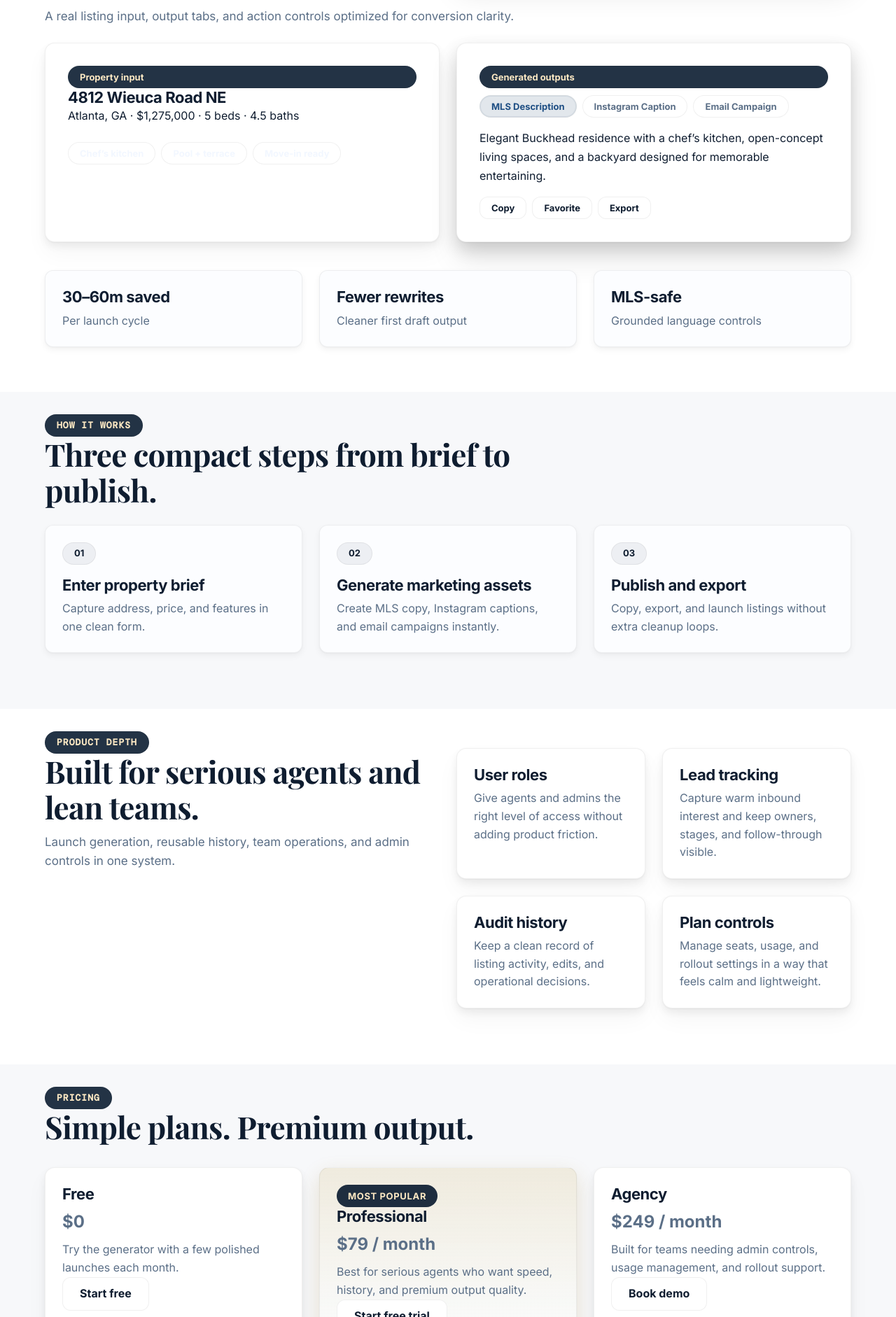
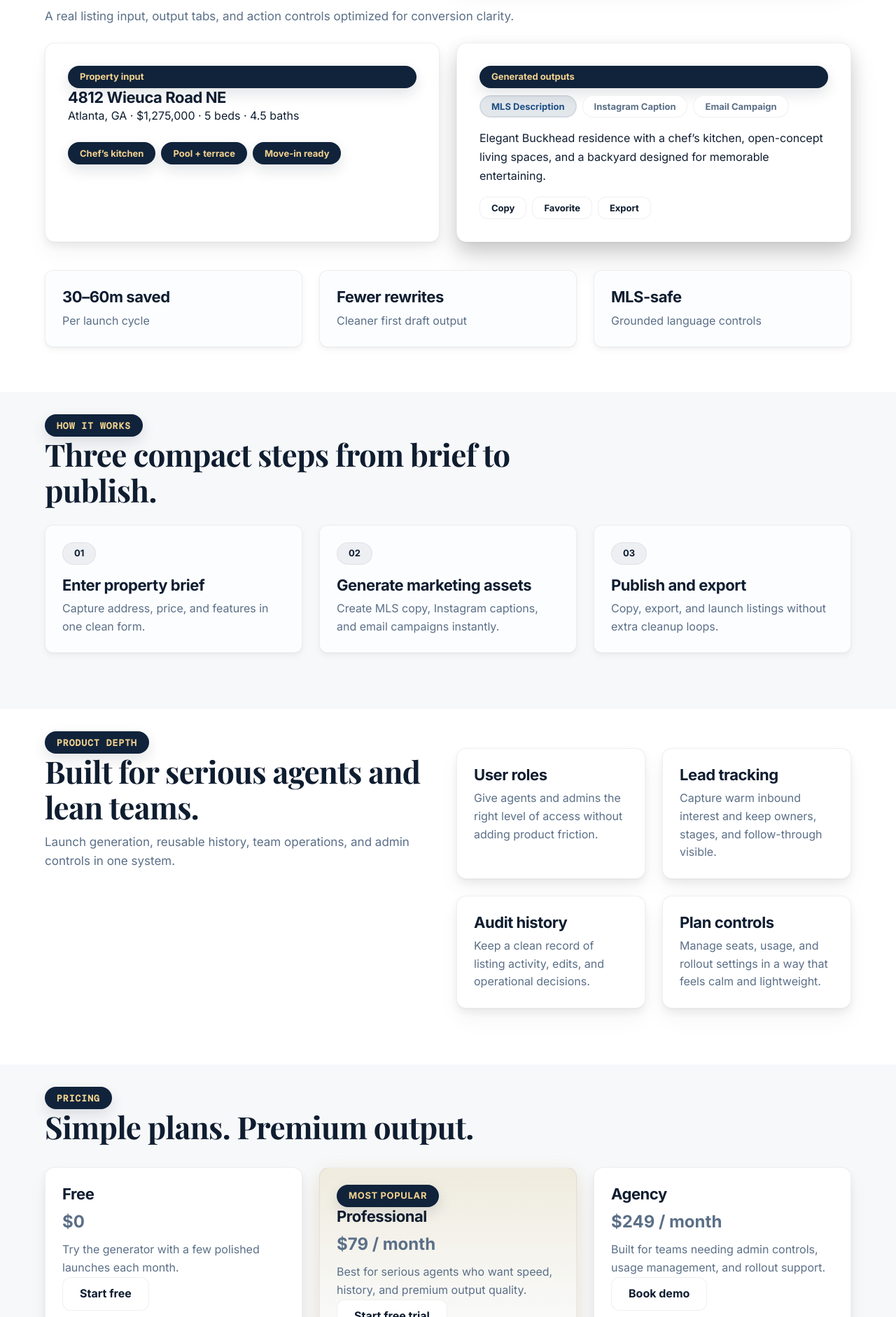
Before and after one commit to maxkantor/ListingPilotAI, a React (Vite) app in the folder frontend/: page / in a window 1280 px wide. Shown: the part 758-2640 px from the top of the page at 70% size. Built offline with nearby package versions, Linux system fonts and the light colour scheme; no server answers.

Commit message:
Fix marketing UI and frontend dev navigation

```diff
--- a/frontend/package.json
+++ b/frontend/package.json
@@ -4,7 +4,7 @@
   "version": "1.0.0",
   "type": "module",
   "scripts": {
-    "dev": "vite --host localhost --port 4173 --strictPort",
+    "dev": "vite",
     "build": "tsc && vite build",
     "preview": "vite preview"
   },
--- a/frontend/src/App.tsx
+++ b/frontend/src/App.tsx
@@ -23,6 +23,16 @@ import { SettingsPage } from './pages/SettingsPage';
 import { TermsPage } from './pages/TermsPage';
 import { WorkspacePage } from './pages/WorkspacePage';
 import './styles/globals.css';
+
+function ScrollToTop() {
+  const { pathname } = useLocation();
+
+  React.useEffect(() => {
+    window.scrollTo({ top: 0, left: 0, behavior: 'auto' });
+  }, [pathname]);
+
+  return null;
+}
 
 function PublicLayout() {
   const location = useLocation();
@@ -85,6 +95,7 @@ function App() {
 
   return (
     <BrowserRouter>
+      <ScrollToTop />
       <AppRoutes />
     </BrowserRouter>
   );
--- a/frontend/src/pages/DemoPage.tsx
+++ b/frontend/src/pages/DemoPage.tsx
@@ -72,7 +72,7 @@ export const DemoPage: React.FC = () => {
 
       <section className={styles.sectionCompact}>
         <div className={styles.container}>
-          <div className={styles.intro}><div className={styles.kicker}>What the demo shows</div><h2 className={styles.sectionTitle}>Interactive preview, realistic outputs, and clear next actions.</h2></div>
+          <div className={styles.intro}><div className={styles.sectionKicker}>What the demo shows</div><h2 className={styles.sectionTitle}>Interactive preview, realistic outputs, and clear next actions.</h2></div>
           <div className={styles.contactSplit}>
             <div className={styles.surface}>
               <h3>{demo?.listingName ?? 'Luxury listing launch'}</h3>
--- a/frontend/src/pages/MarketingPremium.module.css
+++ b/frontend/src/pages/MarketingPremium.module.css
@@ -90,6 +90,7 @@
   border-radius: 999px;
   font-size: 13px;
   font-weight: 700;
+  line-height: 1;
   letter-spacing: 0.08em;
   text-transform: uppercase;
   font-family: var(--font-mono);
@@ -102,9 +103,10 @@
 }
 
 .sectionKicker {
-  background: rgba(12, 29, 49, 0.9);
-  border: 1px solid rgba(0, 0, 0, 0.06);
-  color: #fce8c3;
+  background: #10233b;
+  border: 1px solid rgba(16, 35, 59, 0.14);
+  color: #f2d28f;
+  box-shadow: 0 8px 20px rgba(10, 25, 44, 0.12);
 }
 
 .title {
@@ -223,19 +225,30 @@
   align-items: center;
   font-size: 13px;
   font-weight: 700;
+  line-height: 1;
 }
 
 .chips span,
 .pill {
+  background: #10233b;
+  border: 1px solid rgba(16, 35, 59, 0.14);
+  color: #f2d28f;
+  box-shadow: 0 8px 20px rgba(10, 25, 44, 0.12);
+}
+
+.hero .chips span,
+.hero .pill {
   background: rgba(255, 255, 255, 0.1);
-  border: 1px solid rgba(0, 0, 0, 0.06);
+  border: 1px solid rgba(255, 255, 255, 0.16);
   color: rgba(241, 247, 255, 0.96);
+  box-shadow: none;
 }
 
 .pillDark {
-  background: rgba(12, 29, 49, 0.9);
-  border: 1px solid rgba(0, 0, 0, 0.06);
-  color: #fce8c3;
+  background: #10233b;
+  border: 1px solid rgba(16, 35, 59, 0.14);
+  color: #f2d28f;
+  box-shadow: 0 8px 20px rgba(10, 25, 44, 0.12);
 }
 
 .surface,
@@ -448,14 +461,17 @@
   min-height: 32px;
   padding: 0 16px;
   border-radius: 999px;
-  background: rgba(12, 29, 49, 0.92);
-  color: #fce8c3;
+  background: #10233b;
+  border: 1px solid rgba(16, 35, 59, 0.14);
+  color: #f2d28f;
   font-size: 13px;
   display: inline-flex;
   align-items: center;
   font-weight: 700;
+  line-height: 1;
   letter-spacing: 0.05em;
   text-transform: uppercase;
+  box-shadow: 0 8px 20px rgba(10, 25, 44, 0.12);
 }
 
 .price {
--- a/frontend/src/pages/PricingPage.tsx
+++ b/frontend/src/pages/PricingPage.tsx
@@ -80,7 +80,7 @@ export const PricingPage: React.FC = () => {
       <section className={styles.sectionCompact}>
         <div className={styles.container}>
           <div className={styles.intro}>
-            <div className={styles.kicker}>Plan comparison</div>
+            <div className={styles.sectionKicker}>Plan comparison</div>
             <h2 className={styles.sectionTitle}>Scale from launch automation to team-level visibility.</h2>
           </div>
           <div className={styles.table}>
--- a/frontend/vite.config.ts
+++ b/frontend/vite.config.ts
@@ -4,7 +4,9 @@ import react from '@vitejs/plugin-react'
 export default defineConfig({
   plugins: [react()],
   server: {
-    port: 3000,
+    host: true,
+    port: 4173,
+    strictPort: true,
     proxy: {
       '/api': {
         target: 'http://localhost:5000',
```
